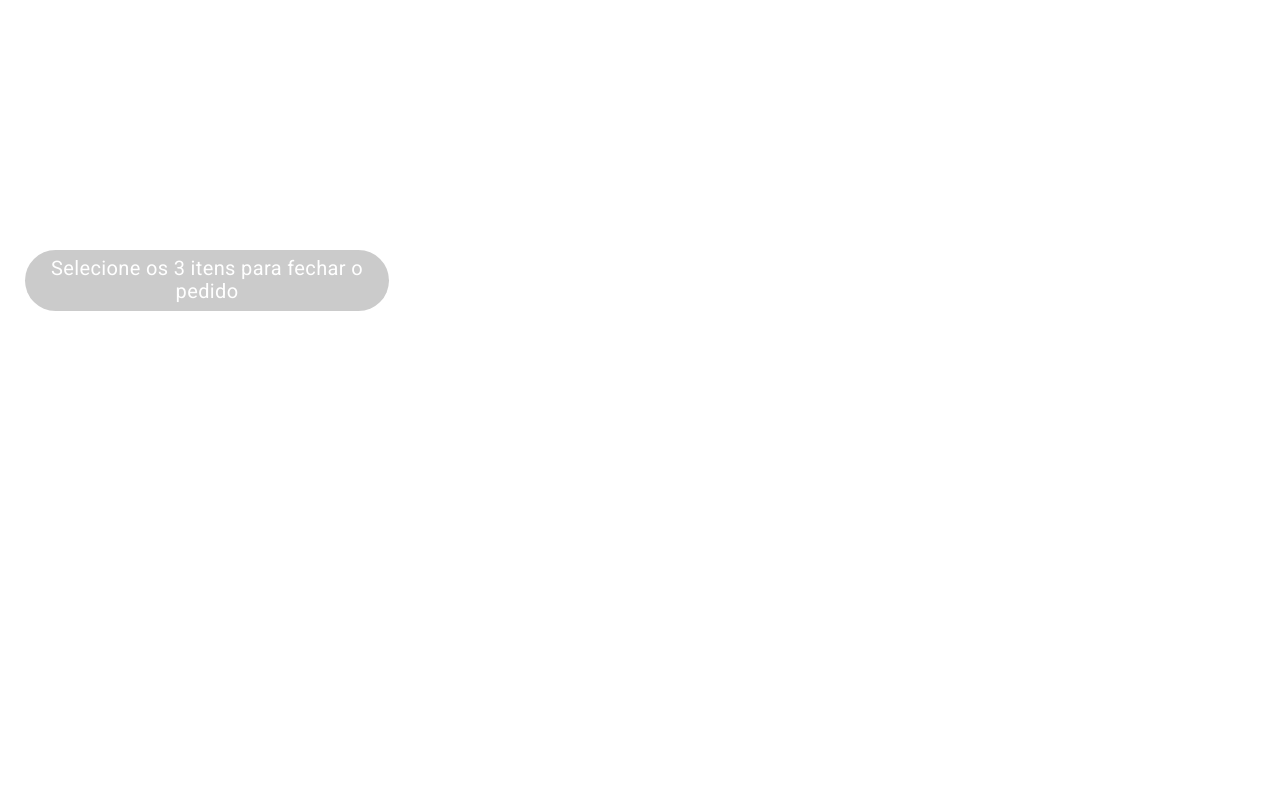
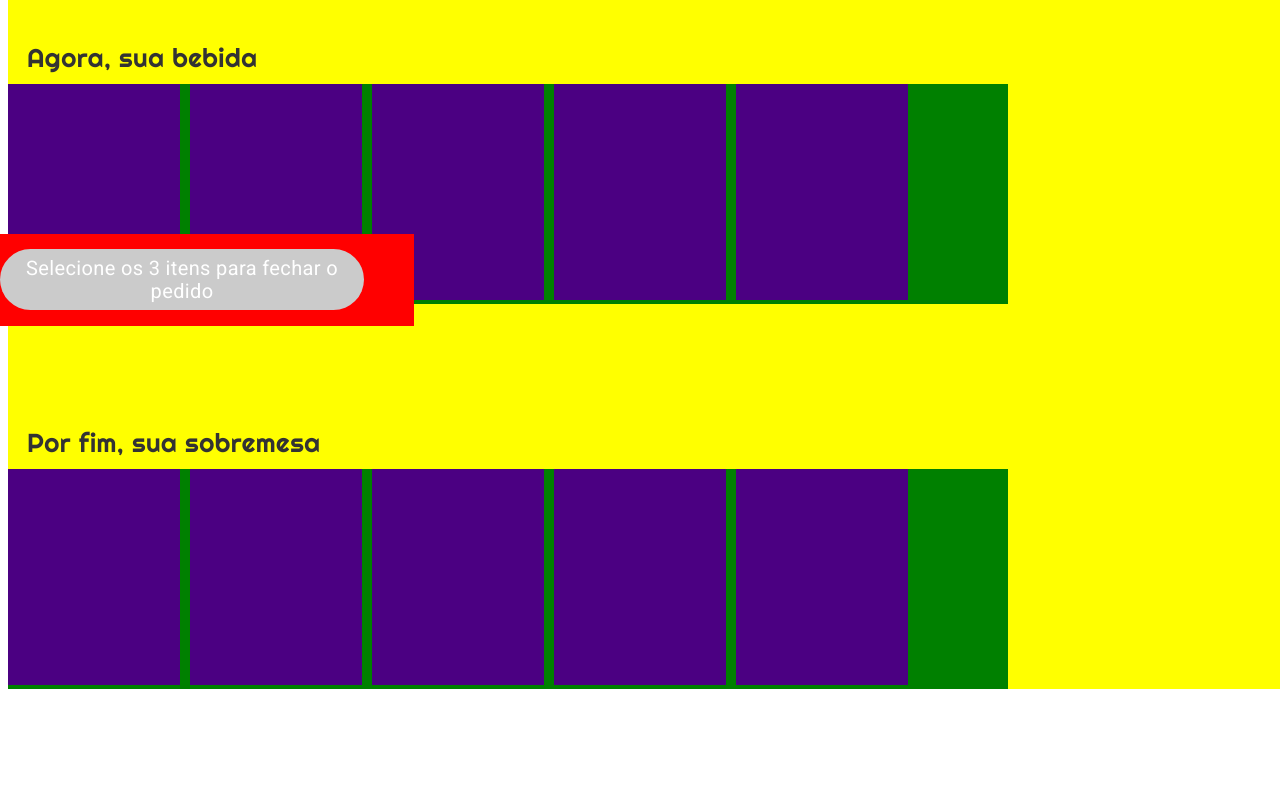
Before and after one commit to victorHL99/projeto3-driveneats, a plain HTML site: page index.html in a window 1280 px wide. Shown: the part 474-1264 px from the top of the page. Before the commit the page ends 800 px from the top, so only its background shows below. Drawn offline with Linux system fonts and the light colour scheme.

Commit message:
agora o scroll funcionaaa

```diff
--- a/CSS/styles.css
+++ b/CSS/styles.css
@@ -1,15 +1,21 @@
 body {
     box-sizing: border-box;
-    position: absolute;
 
     width: 100%;
     height: auto;
 
+    overflow-x: hidden;
+
+}
+
+.pagina{
+    overflow-x: hidden;
+    overflow-y: scroll;
 }
 
 /****************  CABEÇALHO DA PAGINA  *******************/
 header {
-    width: 414px;
+    width: 100%;
     height: 92px;
 
     top: 0;
@@ -18,11 +24,9 @@ header {
 
     background-color: rgba(207, 43, 43, 1);
 
-    position: absolute;
     position: fixed;
 
-    display: block;
-    flex-wrap: nowrap;
+    display: flex;
 
     box-shadow: 0px 4px 4px rgba(0, 0, 0, 0.25);
 }
@@ -79,6 +83,79 @@ header {
 
 /****************  CONTÉUDO DA PAGINA  *******************/
 
+.conteudo {
+    width: AUTO;
+    height: auto;
+
+    background-color: yellow;
+
+    margin-left: 0;
+
+
+}
+
+.prato-principal {
+    overflow-x: scroll;
+
+}
+
+.bebida {
+    overflow-x: scroll;
+
+}
+
+.sobremesa {
+    overflow-x: scroll;
+
+    margin-bottom: 93px;
+
+}
+.conteudo_titulo {
+    width: 320px;
+    height: 25px;
+
+    margin-left: 19px;
+    margin-top: 123px;
+    margin-bottom: 17px;
+
+    font-family: 'Righteous', cursive;
+    font-style: normal;
+    font-weight: normal;
+    font-size: 26px;
+    line-height: 32px;
+    letter-spacing: 0.018em;
+
+
+    color: #333333;
+}
+
+.conteudo_principal {
+
+    width: 1000px;
+    height: 220px;
+
+    background-color: green;
+
+    display: flex;
+    flex-wrap: wrap;
+
+    overflow-x: scroll;
+
+
+}
+
+.prato-1 {
+    width: 172px;
+    height: 216px;
+
+    background-color: indigo;
+
+    margin-right: 10px;
+
+
+
+}
+
 
 /****************  RODAPÉ DA PAGINA  *******************/
 
@@ -89,7 +166,7 @@ footer {
     left: 0;
     bottom: 0;
 
-    background-color: rgba(255, 255, 255, 1);
+    background-color: red;
 
     position: absolute;
     position: fixed;
@@ -99,12 +176,12 @@ footer {
     align-items: center;
 }
 
-footer>nav {
+footer > nav {
     width: 364px;
     height: 61px;
 
-    left: 25px;
     bottom: 16px;
+    left: 0;
 
     background-color: rgba(203, 203, 203, 1);
     border-radius: 50px;
@@ -112,6 +189,9 @@ footer>nav {
     display: flex;
     justify-content: center;
     align-items: center;
+
+    position: absolute;
+    overflow-x: hidden;
 }
 
 footer p {
@@ -126,4 +206,6 @@ footer p {
 
     color: #FFFFFF;
 
+    position: absolute;
+
 }
--- a/index.html
+++ b/index.html
@@ -23,6 +23,8 @@
 </head>
 
 <body>
+    <!-- PAGINA PRINCIPAL-->
+    <div class="pagina">
         <!-- CABEÇALHO -->
         <header>
             <p class="header_titulo">DrivenEats</p>
@@ -30,7 +32,53 @@
         </header>
 
         <!-- CONTEUDO -->
-    <div class="conteudo"></div>
+        <div class="conteudo">
+            <!-- TITULO PRATO PRINCIPAL-->
+            <div class="conteudo_titulo">Primeiro, seu prato</div>
+
+            <!-- PRATO PRINCIPAL-->
+            <div class="prato-principal">
+                <div class="conteudo_principal">
+
+                    <div class="prato-1"></div>
+                    <div class="prato-1"></div>
+                    <div class="prato-1"></div>
+                    <div class="prato-1"></div>
+                    <div class="prato-1"></div>
+                </div>
+            </div>
+
+            <!-- TITULO BEBIDAS-->
+            <div class="conteudo_titulo">Agora, sua bebida</div>
+
+            <!-- BEBIDAS -->
+            <div class="bebida">
+                <div class="conteudo_principal">
+
+                    <div class="prato-1"></div>
+                    <div class="prato-1"></div>
+                    <div class="prato-1"></div>
+                    <div class="prato-1"></div>
+                    <div class="prato-1"></div>
+
+                </div>
+            </div>
+            <!-- TITULO SOBREMESAS-->
+            <div class="conteudo_titulo">Por fim, sua sobremesa</div>
+
+            <!-- SOBREMESAS-->
+            <div class="sobremesa">
+                <div class="conteudo_principal">
+
+                    <div class="prato-1"></div>
+                    <div class="prato-1"></div>
+                    <div class="prato-1"></div>
+                    <div class="prato-1"></div>
+                    <div class="prato-1"></div>
+
+                </div>
+            </div>
+        </div>
 
         <!-- RODAPÉ-->
         <footer>
@@ -39,7 +87,7 @@
                     para fechar o pedido</p>
             </nav>
         </footer>
-
+    </div>
 
 </body>
 
```
Lines whose indentation alone changed are shown as unchanged.
